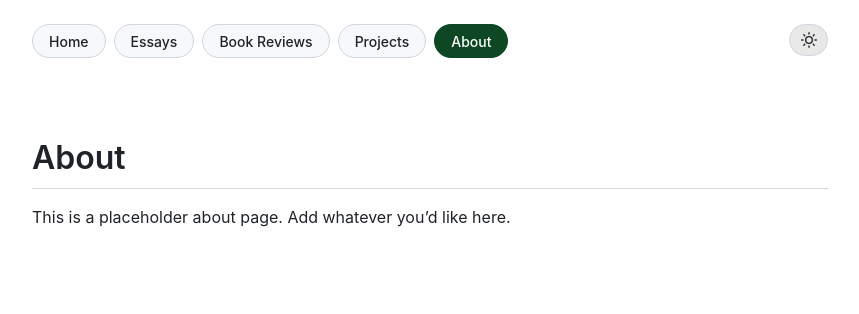
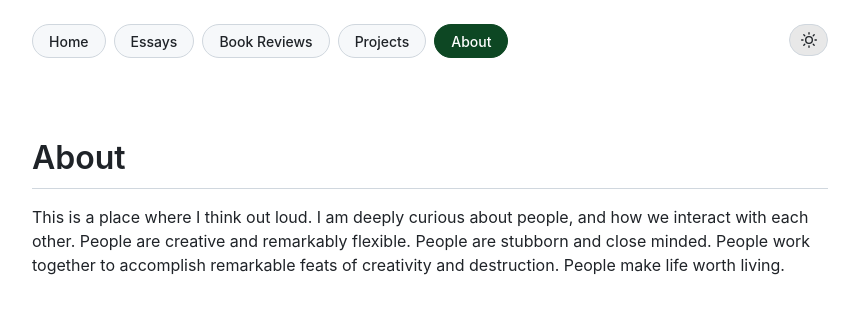
Before and after one commit to jack-t-skidmore/jack-t-skidmore.github.io, a Jekyll site: the page built from about.md, in a window 1280 px wide. Shown: the top 314 px of the page, without its empty margins (210-1069 px from the left). Built offline with Jekyll 4.4.1, drawn with Linux system fonts in a browser that asks for light colours.

Commit message:
About page updates

```diff
--- a/about.md
+++ b/about.md
@@ -4,4 +4,4 @@ title: About
 permalink: /about/
 ---
 
-This is a placeholder about page. Add whatever you'd like here.
+This is a place where I think out loud.  I am deeply curious about people, and how we interact with each other. People are creative and remarkably flexible. People are stubborn and close minded. People work together to accomplish remarkable feats of creativity and destruction. People make life worth living.
```
